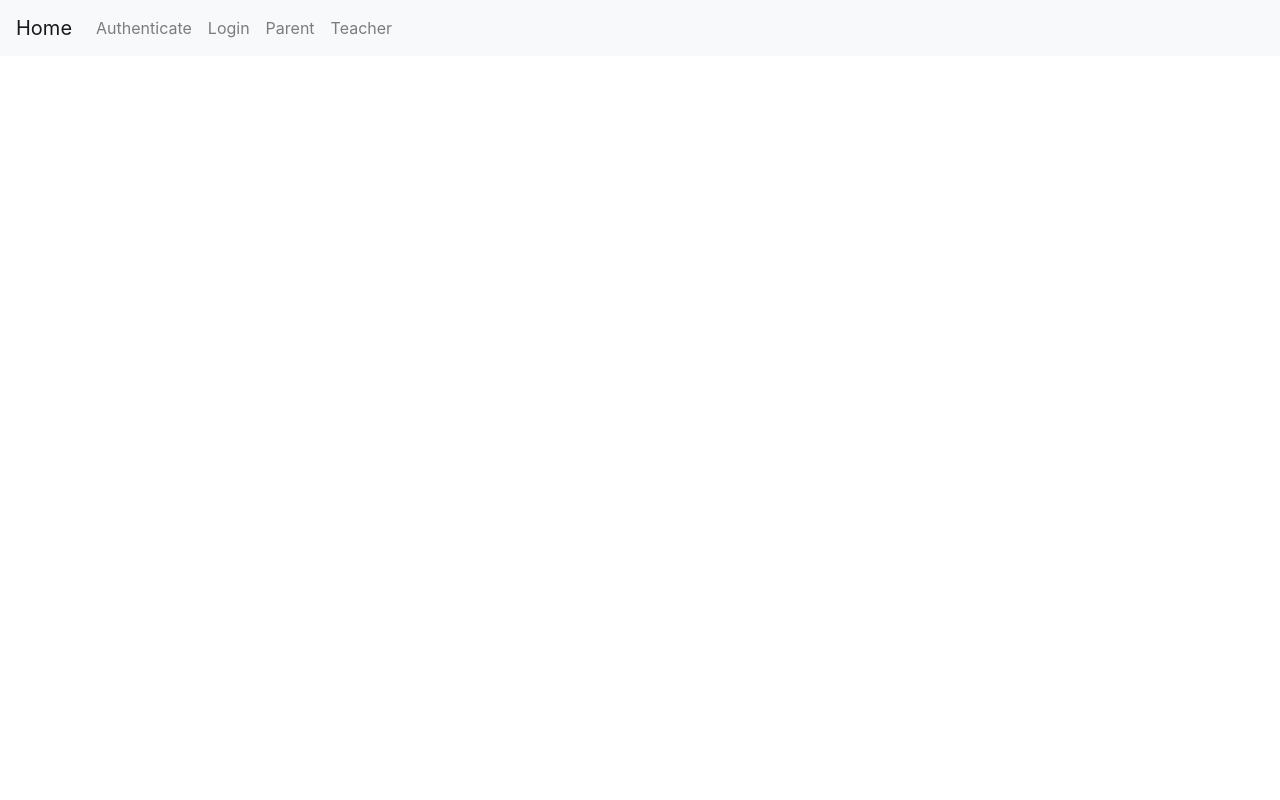
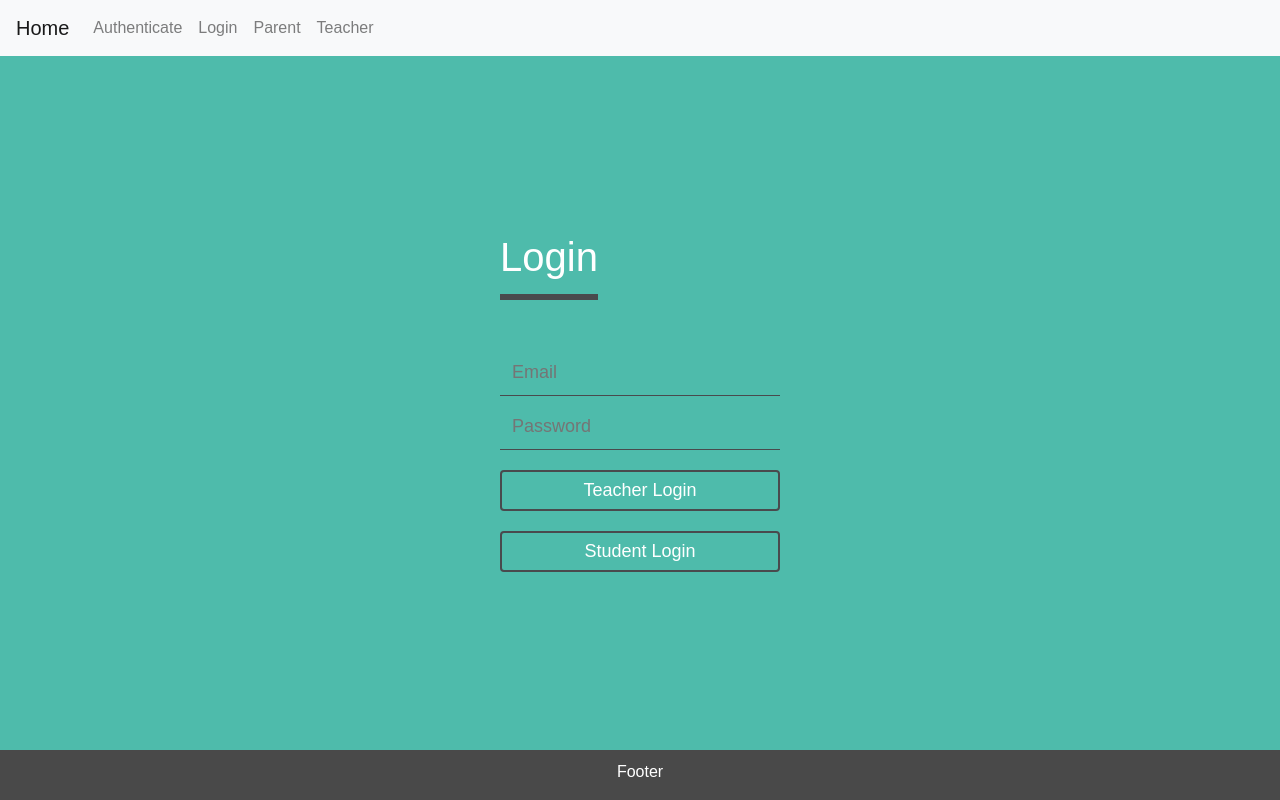
Before and after one commit to seleazar10/schooltracker, a React (Create React App) app in the folder client/: page / in a window 1280 px wide. Built offline with nearby package versions, Linux system fonts and the light colour scheme.

Commit message:
added  styling to login page

```diff
--- a/client/src/App.js
+++ b/client/src/App.js
@@ -4,10 +4,10 @@ import { BrowserRouter as Router, Route } from "react-router-dom";
 // import logo from './logo.svg';
 import Navbar from "./components/Navbar";
 // import Auth from "./pages/Auth";
-import Login from "./components/Login/Login";
 import Parent from "./pages/Parent";
 import Teacher from "./pages/Teacher/Teacher";
 import Wrapper from "./components/Wrapper";
+import Login from "./components/Login/Login";
 // import './App.css';
 
 function App() {
@@ -16,8 +16,7 @@ function App() {
       <div>
         <Navbar />
         <Wrapper>
-          {/* <Route exact path="/" component={Auth} /> */}
-          {/* <Route exact path="/auth" component={Auth} /> */}
+          <Route exact path="/" component={Login} />
           <Route exact path="/login" component={Login} />
           <Route exact path="/parent" component={Parent} />
           <Route exact path="/teacher" component={Teacher} />
@@ -28,3 +27,115 @@ function App() {
 }
 
 export default App;
+
+// // import React from "react";
+// import React, { Component } from "react";
+
+// import { BrowserRouter as Router, Route } from "react-router-dom";
+// import axios from "axios";
+// // import logo from './logo.svg';
+// import Navbar from "./components/Navbar";
+// // import Auth from "./pages/Auth";
+// import Login from "./components/Login/Login";
+// import Parent from "./pages/Parent";
+// import Teacher from "./pages/Teacher/Teacher";
+// import Wrapper from "./components/Wrapper";
+// // import './App.css';
+
+// export default class App extends Component {
+//   constructor(){
+//     super();
+
+//   this.state ={
+//     loggedInStatus: "NOT_LOGGED_IN",
+//     user:{}
+
+//   }
+
+//   this.handleLogin = this.handleLogin.bind(this);
+
+//   checkLoginStatus(){
+//     axios.get("/api/login", {withCredentials:true}).then(respone =>{
+//       console.log("Logged in?" , respone);
+//       if(respone.data.logged_in && this.state.loggedInStatus === "NOT_LOGGED_IN")
+//       this.setState({
+//         loggedInStatus: "LOGGED_IN",
+//         user: respone.data.user
+//       })
+//     }
+//     }).catch(error => {
+//       console.log("Check login error", error);
+//     });
+
+//   componentDidMount() {
+//     this.checkLoginStatus();
+//   }
+
+//   handleLogin(data){
+//     this.ListeningStateChangedEvent({
+//       loggedInStatus: "LOGGED_IN",
+//       user: data.user
+//     });
+//   }
+
+//   }
+
+//   render() {
+//     return (
+//       <div className="app">
+//         <BrowserRouter>
+//           <switch>
+//             <Route
+//               exact
+//               path={"/login"}
+//               render={props => (
+//                 <Login {...props} loggedInStatus={this.state.loggedInStatusa} />
+//               )}
+//             />
+//             <Route
+//               exact
+//               path={"/parent"}
+//               render={props => (
+//                 <Parent
+//                   {...props}
+//                   loggedInStatus={this.state.loggedInStatusa}
+//                 />
+//               )}
+//             />
+//             <Route
+//               exact
+//               path={"/teacher"}
+//               render={props => (
+//                 <Teacher
+//                   {...props}
+//                   loggedInStatus={this.state.loggedInStatus}
+//                 />
+//               )}
+//             />
+//           </switch>
+//         </BrowserRouter>
+//       </div>
+//     );
+//   }
+
+//   // function App() {
+//   // render(){
+//   //   return (
+//   //     <Router>
+//   //       <div>
+//   //         <Navbar />
+//   //         <Wrapper>
+//   //           {/* <Route exact path="/" component={Auth} /> */}
+//   //           {/* <Route exact path="/auth" component={Auth} /> */}
+//   //           {/* <Route exact path="/login" component={Login} /> */}
+//   //           <Route exact path="/login" component={Login} />
+//   //           <Route exact path="/parent" component={Parent} />
+//   //           <Route exact path="/teacher" component={Teacher} />
+//   //         </Wrapper>
+//   //       </div>
+//   //     </Router>
+//   //   );
+//   // }
+// }
+
+// // export default App;
--- a/client/src/components/Login/Login.js
+++ b/client/src/components/Login/Login.js
@@ -1,5 +1,6 @@
 import React, { Component } from "react";
 import axios from "axios";
+import "./style.css";
 
 // https://www.youtube.com/watch?v=QoLUB0QkUaE
 
@@ -49,6 +50,10 @@ export default class Login extends Component {
   render() {
     return (
       <div>
+        <div className="container">
+          <div className="login-box">
+            <h1>Login</h1>
+            <div className="textbox">
               <input
                 type="email"
                 name="email"
@@ -57,7 +62,9 @@ export default class Login extends Component {
                 onChange={this.handleChange}
                 required
               />
+            </div>
 
+            <div className="textbox">
               <input
                 type="password"
                 name="password"
@@ -66,13 +73,25 @@ export default class Login extends Component {
                 onChange={this.handleChange}
                 required
               />
+            </div>
 
-        <button onClick={() => this.handleSubmit("teacher")}>
+            <button
+              className="btn btn-primary mb-2"
+              onClick={() => this.handleSubmit("teacher")}
+            >
               Teacher Login
             </button>
-        <button onClick={() => this.handleSubmit("student")}>
+            <button
+              className="btn btn-primary mb-2"
+              onClick={() => this.handleSubmit("student")}
+            >
               Student Login
             </button>
+          </div>
+        </div>
+        <div className="footer">
+          <p>Footer</p>
+        </div>
       </div>
     );
   }
--- a/client/src/components/Login/style.css
+++ b/client/src/components/Login/style.css
@@ -0,0 +1,70 @@
+body {
+  background: #4ebbab;
+  margin: 0;
+  padding: 0;
+  font-family: sans-serif;
+  /* background: url("http://cdn.wallpapersafari.com/13/6/Mpsg2b.jpg"); */
+  background-size: cover;
+  background-repeat: no-repeat;
+}
+
+.login-box h1 {
+  text-align: center;
+  float: left;
+  font-size: 40px;
+  border-bottom: 6px solid #494a4d;
+  margin-bottom: 50px;
+  padding: 13px 0;
+}
+
+.login-box {
+  position: absolute;
+  z-index: 2;
+  width: 280px;
+  position: absolute;
+  top: 50%;
+  left: 50%;
+  transform: translate(-50%, -50%);
+  color: white;
+}
+
+.textbox {
+  width: 100%;
+  overflow: hidden;
+  font-size: 20px;
+  padding: 8px 0;
+  margin: 8px 0;
+  border-bottom: 1px solid #494a4d;
+}
+.textbox input {
+  border: none;
+  outline: none;
+  background: none;
+  color: white;
+  font-size: 18px;
+  width: 80%;
+  float: left;
+  margin: 0 10px;
+}
+
+.btn {
+  width: 100%;
+  background: none;
+  border: 2px solid #494a4d;
+  color: white;
+  padding: 5px;
+  font-size: 18px;
+  cursor: pointer;
+  margin: 12px 0;
+}
+
+.footer {
+  position: fixed;
+  height: 50px;
+  left: 0;
+  bottom: 0;
+  width: 100%;
+  background-color: #494949;
+  color: white;
+  text-align: center;
+}
```
Lines whose indentation alone changed are shown as unchanged.
